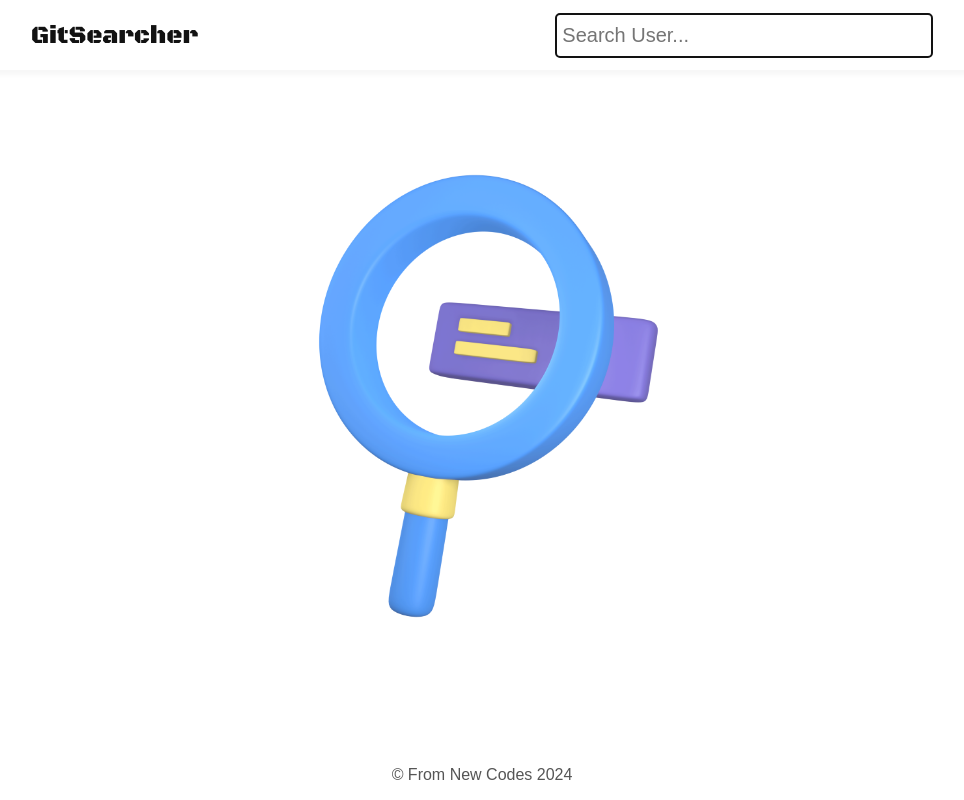
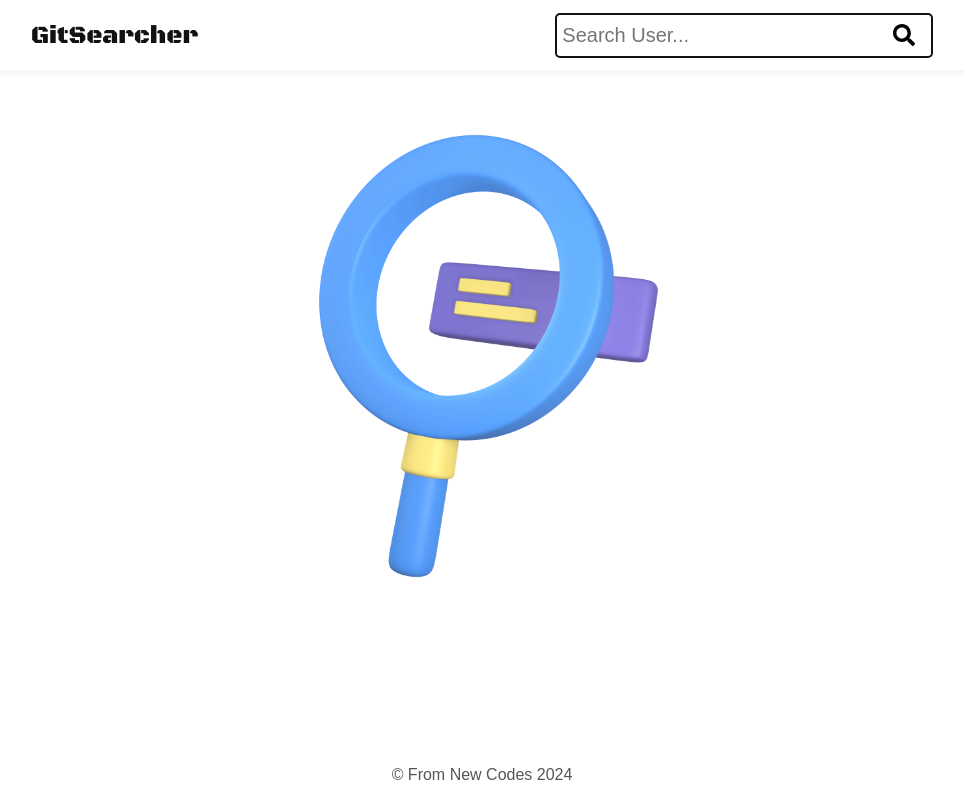
Before and after one commit to Yahyobek-12/github-finder, a React (Create React App) app: page / in a window 1280 px wide. Shown: the whole page, without its empty margins (158-1122 px from the left). Built offline with nearby package versions, Linux system fonts and the light colour scheme; a web font is replaced by a local one.

Commit message:
new-codes

```diff
--- a/src/Components/Home.jsx
+++ b/src/Components/Home.jsx
@@ -16,7 +16,7 @@ const Home = () => {
       <div className="home-in">
         {loading ? (
           <div className="loading">
-            <h3>Loading...</h3>
+            <div className="loading-round"></div>
           </div>
         ) : (
           <>
--- a/src/Components/Navbar.jsx
+++ b/src/Components/Navbar.jsx
@@ -1,5 +1,6 @@
+// Navbar.js
 import '../Styles/Navbar.css';
-import { useContext, useEffect, useState } from 'react';
+import { useContext, useState } from 'react';
 import { Link } from 'react-router-dom';
 import { FaSearch } from "react-icons/fa";
 import { CgMenuRight } from "react-icons/cg";
@@ -8,22 +9,29 @@ import { ApiContext } from '../Constans/Constans';
 
 const Navbar = () => {
   const [active, setActive] = useState(false);
-  const { searchQuery, setSearchQuery } = useContext(ApiContext);
+  const { searchQuery, setSearchQuery, handleSearchClick } = useContext(ApiContext);
 
   const toggleActive = () => {
     setActive(!active);
   };
 
+  const handleSearch = (e) => {
+    e.preventDefault()
+    handleSearchClick();
+    setActive(false);
+  };
+
   return (
     <div className='nav'>
       <Link to=''>GitSearcher</Link>
-      <form className={active ? 'form-active' : 'form'}>
+      <form className={active ? 'form-active' : 'form'} onSubmit={handleSearch}>
         <input type="text" placeholder='Search User...'
         value={searchQuery} onChange={(e) => setSearchQuery(e.target.value)} />
+        <button type="submit"><FaSearch /></button>
       </form>
       {active ? <FaWindowClose className='menu closer' onClick={toggleActive} /> : <CgMenuRight className='menu' onClick={toggleActive} />}
     </div>
   )
 }
 
-export default Navbar
+export default Navbar;
--- a/src/Components/UserProfile.jsx
+++ b/src/Components/UserProfile.jsx
@@ -1,14 +1,10 @@
 import '../Styles/UserProfile.css';
-import { IoPersonCircle } from "react-icons/io5";
 import { Link, useParams } from 'react-router-dom';
 import React, { useEffect, useState } from 'react';
-import { IoMdArrowRoundBack } from "react-icons/io";
 
 const UserProfile = () => {
   const { username } = useParams();
   const [userData, setUserData] = useState(null);
-
-  console.log(username);
 
   useEffect(() => {
     document.title = `User/${username}`;
@@ -40,11 +36,17 @@ const UserProfile = () => {
             </div>
           </div>
           <div className="user-middle-bar">
-            <p>Bio: {userData.bio}</p>
+            {userData.bio === null || userData.bio === '' ? (
+              <h3>Not Have Bio This User</h3>
+            ) : (
+              <p>Bio: {userData.bio}</p>
+            )}
           </div>
         </>
       ) : (
-        <p>Loading...</p>
+        <div className="loading">
+          <div className="loading-round"></div>
+        </div>
       )}
     </div>
   );
--- a/src/Constans/Constans.js
+++ b/src/Constans/Constans.js
@@ -1,3 +1,4 @@
+// ApiProvider.js
 import { createContext, useEffect, useState } from "react";
 
 export const ApiContext = createContext();
@@ -5,11 +6,12 @@ export const ApiContext = createContext();
 const ApiProvider = ({ children }) => {
   const [searchQuery, setSearchQuery] = useState('');
   const [userData, setUserData] = useState([]);
-  const [loading, setLoading] = useState(true);
+  const [loading, setLoading] = useState(false);
   const [error, setError] = useState(null);
+  const [searchClicked, setSearchClicked] = useState(false); // New state
 
   useEffect(() => {
-    if (!searchQuery) {
+    if (!searchQuery || !searchClicked) {
       setUserData([]);
       setLoading(false);
       return;
@@ -23,7 +25,6 @@ const ApiProvider = ({ children }) => {
       .then((data) => {
         if (data.items) {
           setUserData(data.items);
-          console.log(data.items);
         } else {
           setUserData([]);
           setError("No users found.");
@@ -36,10 +37,14 @@ const ApiProvider = ({ children }) => {
         setError("Error fetching data. Please try again.");
         setLoading(false);
       });
-  }, [searchQuery]);
+  }, [searchQuery, searchClicked]); // Add searchClicked to dependency array
+
+  const handleSearchClick = () => {
+    setSearchClicked(true);
+  };
 
   return (
-    <ApiContext.Provider value={{ searchQuery, setSearchQuery, userData, loading, error }}>
+    <ApiContext.Provider value={{ searchQuery, setSearchQuery, userData, loading, error, handleSearchClick }}>
       {children}
     </ApiContext.Provider>
   );
--- a/src/Styles/Home.css
+++ b/src/Styles/Home.css
@@ -19,11 +19,33 @@
 
 .no-users {
     width: 100%;
+    height: 60vh;
+    display: flex;
+    align-items: center;
+    justify-content: center;
+}
+
+.loading {
+    width: 100%;
     height: 70vh;
     display: flex;
-    padding: 20px;
     align-items: center;
     justify-content: center;
+}
+
+.loading-round {
+    width: 100px;
+    height: 100px;
+    border-radius: 50%;
+    border: 5px solid #f1f2f3;
+    border-top: 5px solid #09f;
+    animation: loader 1s linear infinite;
+}
+
+@keyframes loader {
+    100% {
+        transform: rotate(360deg);
+    }
 }
 
 /* MEDIA SCREEN */
--- a/src/Styles/Navbar.css
+++ b/src/Styles/Navbar.css
@@ -40,6 +40,20 @@
     border: none;
     outline: none;
     font-size: 20px;
+    background: transparent;
+}
+
+.form button,
+.form-active button {
+    width: 50px;
+    height: 100%;
+    border: none;
+    outline: none;
+    display: flex;
+    cursor: pointer;
+    font-size: 22px;
+    align-items: center;
+    justify-content: center;
     background: transparent;
 }
 
@@ -93,7 +107,6 @@
         display: flex;
         position: absolute;
         align-items: center;
-        background: #000;
         justify-content: center;
         animation: formActive .5s forwards;
     }
@@ -109,17 +122,12 @@
     }
 
     .form-active input {
-        width: 100%;
-        height: 100%;
+        width: 80%;
+        height: 65%;
         border: none;
         outline: none;
         padding: 0 5px;
         font-size: 18px;
         border-bottom: 1px solid #121212;
     }
-
-    .search-btn {
-        height: 36px;
-        border-bottom: 1px solid #121212;
-    }
 }
```
